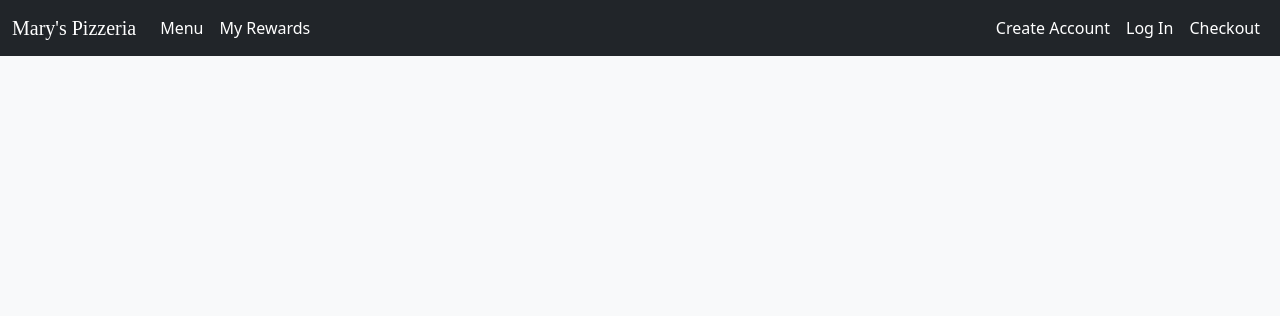
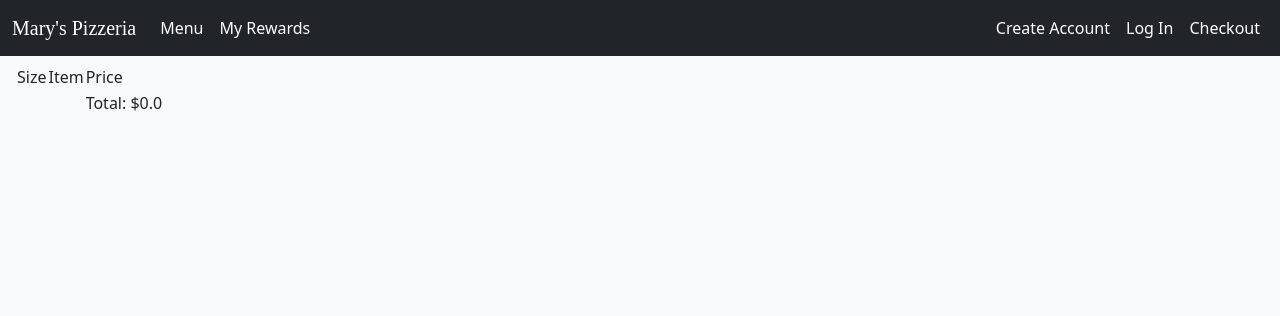
Before and after one commit to manriquezmanny/marys-pizzeria, a Flask app: page /checkout in a window 1280 px wide. Shown: the top 316 px of the page. Run offline with Flask 2, Linux system fonts and the light colour scheme.

Commit message:
Started working on the checkout template and functionality

```diff
--- a/app.py
+++ b/app.py
@@ -79,18 +79,35 @@ def menu():
                 size = request.form[item+"size"]
                 if size == "NONE":
                     flash("Please Select Pizza Size!")
-                    print(ORDER)
                     return redirect(url_for("menu"))
                 else:
-                    ORDER.append([item, size])
+                    ORDER.append([item, size, str(MENU[item]["price"])])
                     flash(f"Succesfully added a {size.title()} {MENU[item]['text'][:-6]} to order, click Checkout on top right when ready!")
-                    print(ORDER)
         return redirect(url_for("menu"))
 
 
 @app.route("/checkout")
 def checkout():
-    return render_template("checkout.html")
+    total_price = 0.0
+    for item in ORDER:
+        if item[1] == "medium":
+            item[2] = float(item[2]) + 2.00
+            item[1] = item[1].title()
+            total_price += item[2]
+            item[2] = str(item[2])
+        elif item[1] == "large":
+            item[2] = float(item[2]) + 4.00
+            item[1] = item[1].title()
+            total_price += item[2]
+            item[2] = str(item[2])
+        else:
+            item[1] = item[1].title()
+            item[2] = float(item[2])
+            print(item[2])
+            total_price += float(item[2])
+            item[2] = str(item[2])
+
+    return render_template("checkout.html", ORDER=ORDER, MENU=MENU, TOTAL="$"+str(total_price))
 
 
 @app.route("/register", methods=["GET", "POST"])
--- a/templates/checkout.html
+++ b/templates/checkout.html
@@ -1,5 +1,35 @@
 {% extends "template.html" %}
 
 {% block content %}
-
+    {% if ORDER == None %}
+        <div class="order_contents">
+            <h3>No items in Order.</h3>
+            <p><a href="url_for('menu')">Click Here</a> to add items to order!</p>
+        </div>
+    {% else %}
+        <div class="order_contents">
+            <table>
+                <thead>
+                    <tr>
+                        <td>Size</td>
+                        <td>Item</td>
+                        <td>Price</td>
+                    </tr>
+                </thead>
+                <tbody>
+                    {% for item in ORDER %}
+                    <tr>
+                        <td>{{ item[1] }}</td>
+                        <td>{{ MENU[item[0]]["text"][:-6] }}</td>
+                        <td>{{ item[2] }}</td>
+                    </tr>
+                    {% endfor %}
+                    <tr>
+                        <td colspan="2"></td>
+                        <td>Total: {{ TOTAL }}</td>
+                    </tr>
+                </tbody>
+            </table>
+        </div>
+    {% endif %}
 {% endblock %}
```
